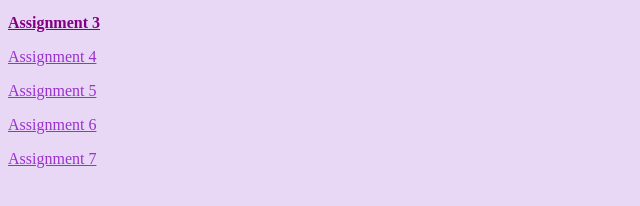
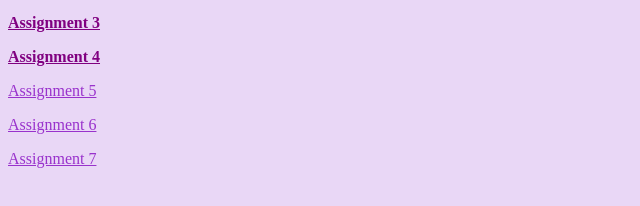
Before and after one commit to mumt301/lianne-heron, a plain HTML site: page assignments.html in a window 1280 px wide. Shown: the part 218-424 px from the top of the page, 0-640 px from the left. Drawn offline with Linux system fonts and the light colour scheme.

Commit message:
Adding A4 to Assignments page

```diff
--- a/assignments.html
+++ b/assignments.html
@@ -13,11 +13,11 @@
         <h2 style="font-family:playfair display;">Assignments</h2>
         <p style="font-weight:bold;"><a href="questionnaire.txt"> Assignment 1 </a> <br></p>
         <p style="font-weight:bold;"><a href="https://mumt301.github.io/lianne-heron"> Assignment 2 </a><br></p>
-        <p style="font-weight:bold;"><a href="fav_artist_home.html"> Assignment 3 </a> <br></p>
-        <p style="font-weight:lighter;"><a href=""> Assignment 4 </a> <br></p>
-        <p style="font-weight:lighter;"><a href=""> Assignment 5 </a> <br></p>
-        <p style="font-weight:lighter;"><a href=""> Assignment 6 </a> <br></p>
-        <p style="font-weight:lighter;"><a href=""> Assignment 7 </a> <br></p>
+        <p style="font-weight:bold;"><a href="fav_artist_home.html"> Assignment 3 </a><br></p>
+        <p style="font-weight:bold;"><a href="sound_samples.html"> Assignment 4 </a><br></p>
+        <p style="font-weight:lighter;"><a href=""> Assignment 5 </a><br></p>
+        <p style="font-weight:lighter;"><a href=""> Assignment 6 </a><br></p>
+        <p style="font-weight:lighter;"><a href=""> Assignment 7 </a><br></p>
 
     </body>
 </html>
```
